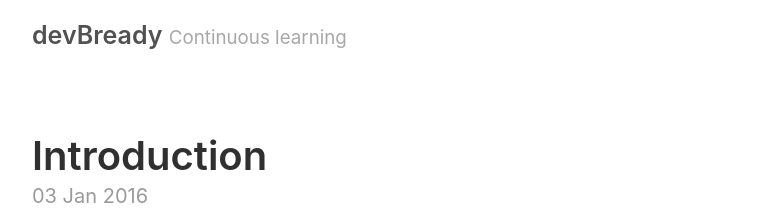
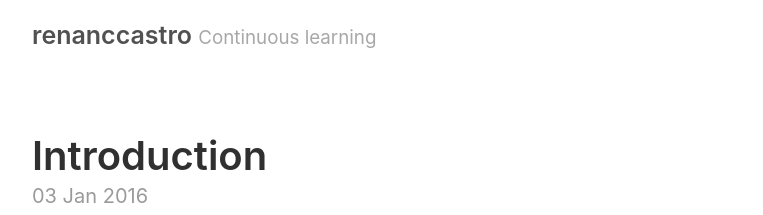
Before and after one commit to renancamargodecastro/renancamargodecastro.github.io, a Jekyll site: the page built from index.html, in a window 1280 px wide. Shown: the top 215 px of the page, without its empty margins (258-1021 px from the left). Built offline with Jekyll 4.4.1, drawn with Linux system fonts in a browser that asks for light colours; the list of posts is cut into pages by our own code.

Commit message:
Adicionando urls

```diff
--- a/_config.yml
+++ b/_config.yml
@@ -2,11 +2,11 @@
 permalink:           pretty
 
 # Setup
-title:               devBready
+title:               renanccastro
 tagline:             Continuous learning
-url:                 http://devbready.tk
+url:                 http://renanccastro.tk
 paginate:            3
-baseurl:             "http://devbready.tk"
+baseurl:             "http://renanccastro.tk"
 excerpt_separator:   "<!---excerpt-break-->"
 
 # Assets
```
Also changed, not shown: 7 other files.
